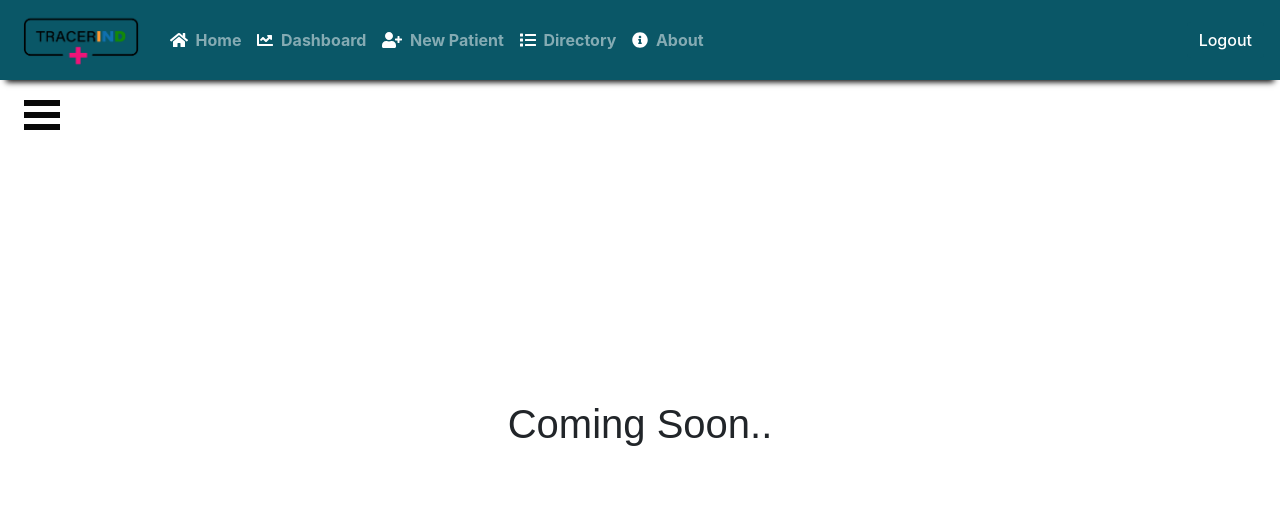
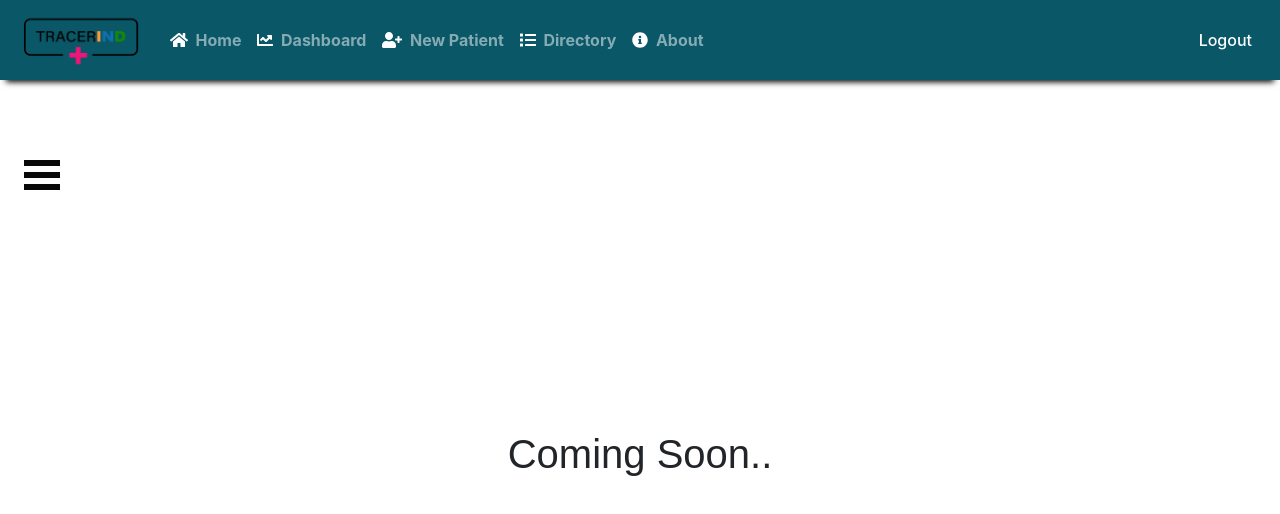
Before and after one commit to devcula/TracerIND, a React (Create React App) app: page /dashboard in a window 1280 px wide. Shown: the top 514 px of the page. Built offline with nearby package versions, Linux system fonts and the light colour scheme; no server answers; sample sign-in values are in the browser's storage.

Commit message:
Sidebar button fixed

```diff
--- a/src/components/Sidebar/Sidebar.css
+++ b/src/components/Sidebar/Sidebar.css
@@ -37,11 +37,11 @@ body {
 
 /* Position and sizing of burger button */
 .bm-burger-button {
-  position: fixed;
+  position: relative;
   width: 36px;
   height: 30px;
   left: 24px;
-  top: 100px;
+  top: 80px;
 }
 
 /* Color/shape of burger icon bars */
```
